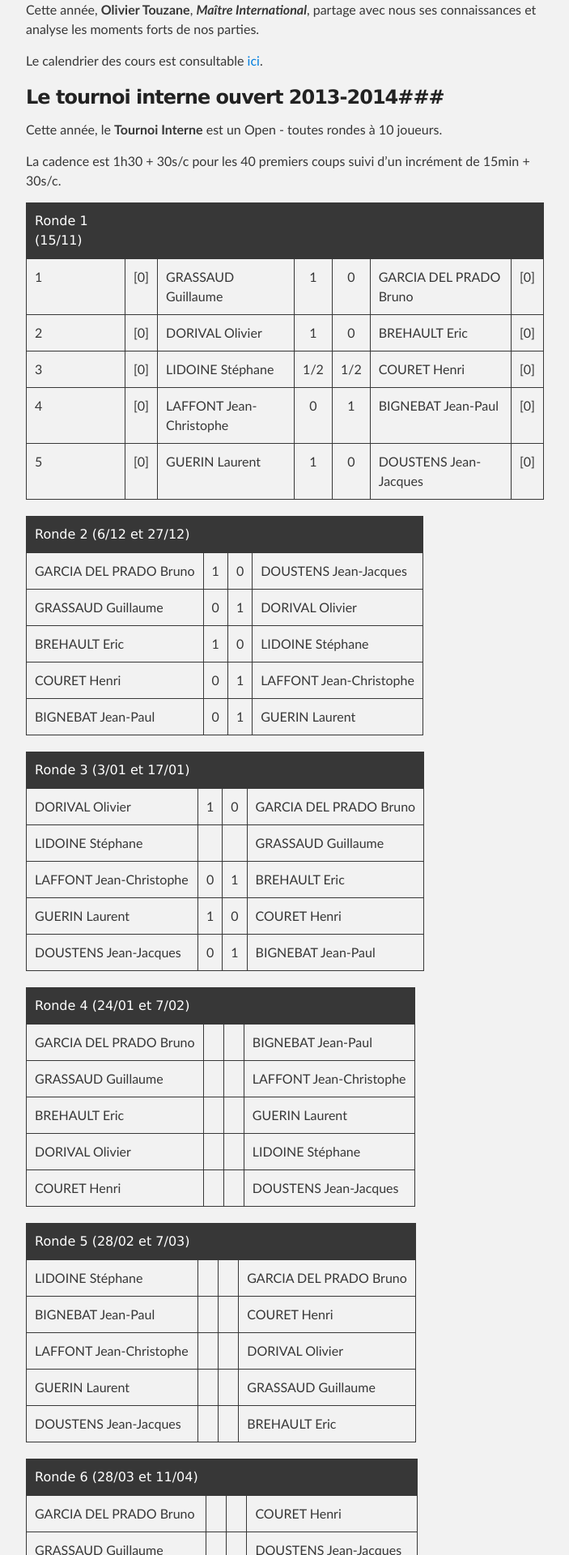
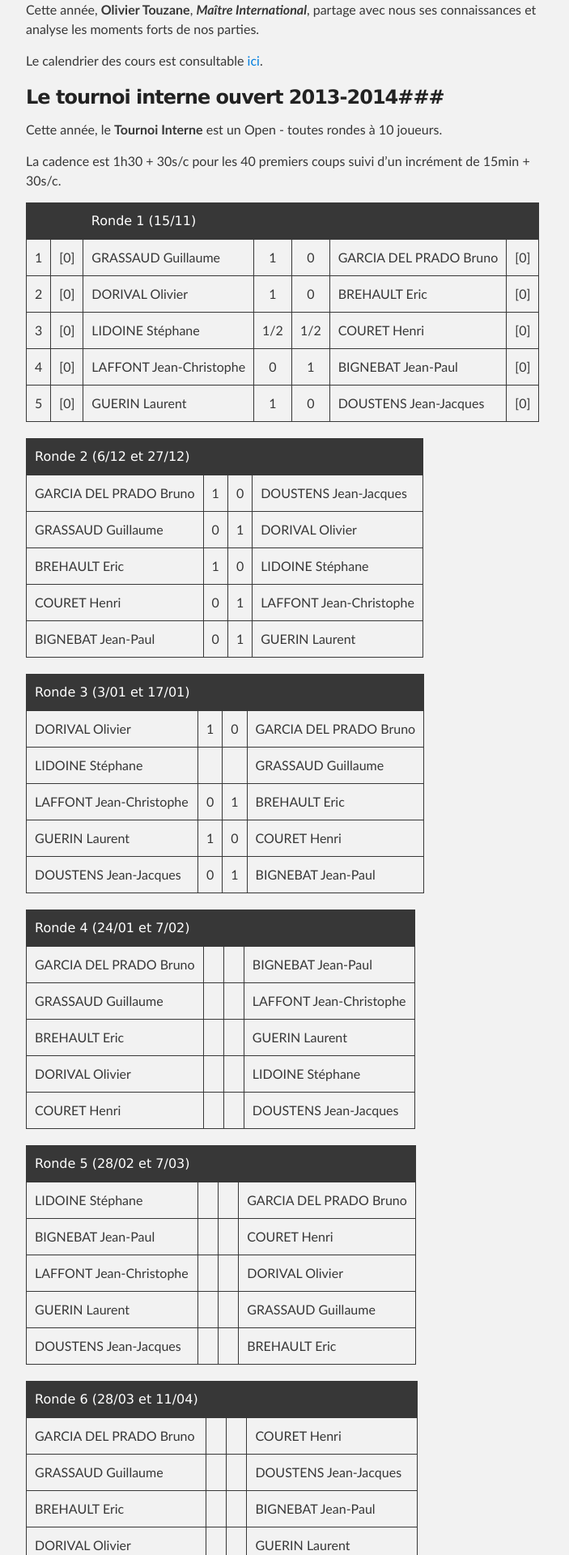
Before and after one commit to echiquier-villeneuve-tolosane/echiquier-villeneuve-tolosane.github.io, a Jekyll site: the page built from club.md, in a window 1280 px wide. Shown: the part 478-2398 px from the top of the page at 81% size, without its empty margins (288-991 px from the left). Built offline with Jekyll 4.4.1, drawn with Linux system fonts in a browser that asks for light colours; nearby versions of some CDN libraries.

```diff
--- a/club.md
+++ b/club.md
@@ -25,13 +25,13 @@ Cette année, le **Tournoi Interne** est un Open - toutes rondes à 10 joueurs.
 
 La cadence est 1h30 + 30s/c pour les 40 premiers coups suivi d'un incrément de 15min + 30s/c.
 
-| Ronde 1 (15/11)  | |             |     |      |                          |     |
-|-|-----|--------------------------|:---:| :---:| ------------------------|-----|
-|1| [0] | GRASSAUD Guillaume       | 1   | 0    | GARCIA DEL PRADO Bruno  | [0] |
-|2| [0] | DORIVAL Olivier          | 1   | 0    | BREHAULT Eric           | [0] |
-|3| [0] | LIDOINE Stéphane         | 1/2 | 1/2  | COURET Henri            | [0] |
-|4| [0] | LAFFONT Jean-Christophe  | 0   | 1    | BIGNEBAT Jean-Paul      | [0] |
-|5| [0] | GUERIN Laurent           | 1   | 0    | DOUSTENS Jean-Jacques   | [0] |
+| |     | Ronde 1 (15/11)            |     |      |                           |     |
+|-|-----|----------------------------|:---:| :---:| --------------------------|-----|
+|1| [0] | GRASSAUD Guillaume         | 1   | 0    | GARCIA DEL PRADO Bruno    | [0] |
+|2| [0] | DORIVAL Olivier            | 1   | 0    | BREHAULT Eric             | [0] |
+|3| [0] | LIDOINE Stéphane           | 1/2 | 1/2  | COURET Henri              | [0] |
+|4| [0] | LAFFONT Jean-Christophe    | 0   | 1    | BIGNEBAT Jean-Paul        | [0] |
+|5| [0] | GUERIN Laurent             | 1   | 0    | DOUSTENS Jean-Jacques     | [0] |
 
 | Ronde 2 (6/12 et 27/12)      |     |      |                              |
 | ---------------------------- |:---:| :---:| ---------------------------- |
```
